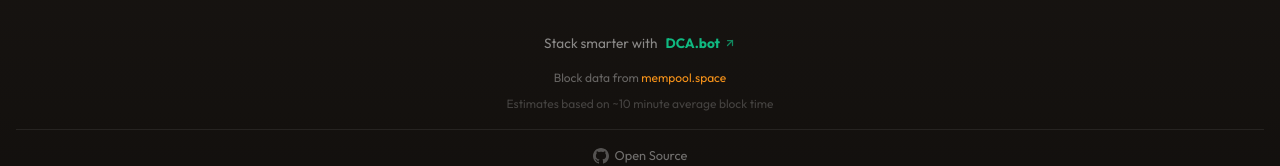
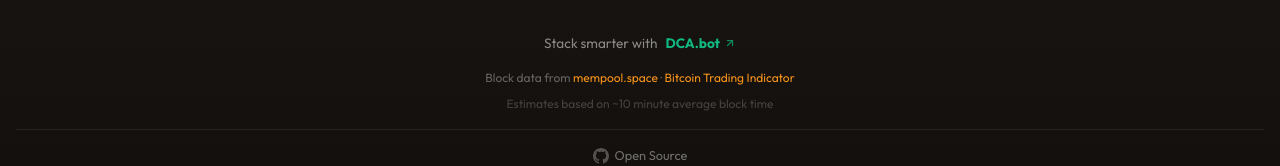
Before and after one commit to yeahoffline/bitcoinhalvingcountdown.com, a website built with Vite: page index.html in a window 1280 px wide. Shown: the part 3519-3685 px from the top of the page. Built offline with nearby package versions, Linux system fonts and the light colour scheme; no server answers.

Commit message:
Update index.html

```diff
--- a/index.html
+++ b/index.html
@@ -347,6 +347,7 @@
       </div>
       <p class="footer-text mt-4">
         Block data from <a href="https://mempool.space" target="_blank" rel="noopener" class="footer-link">mempool.space</a>
+        · <a href="https://bitcointradingindicator.com" target="_blank" rel="noopener" class="footer-link">Bitcoin Trading Indicator</a>
       </p>
       <p class="footer-text mt-2 opacity-60">
         Estimates based on ~10 minute average block time
```
